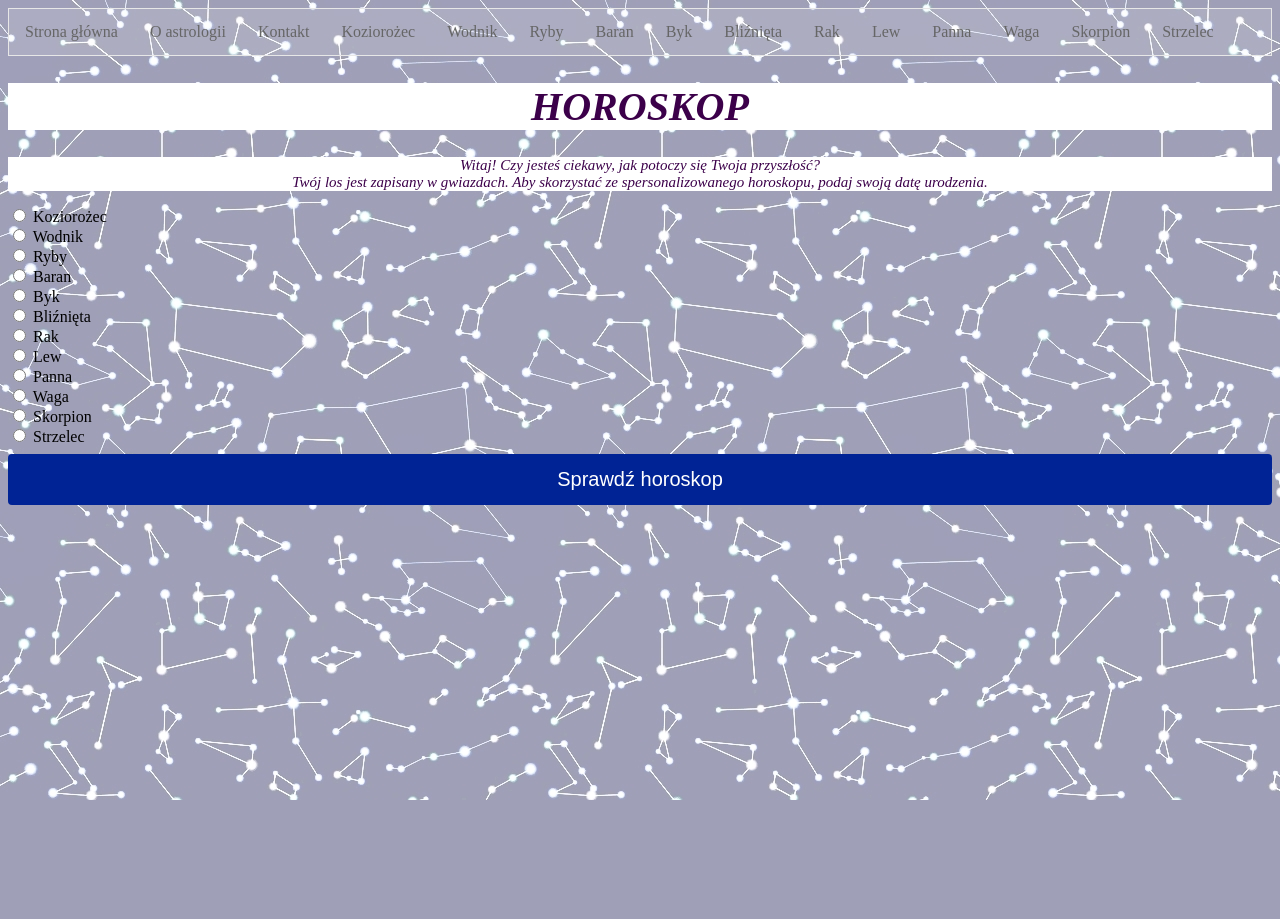
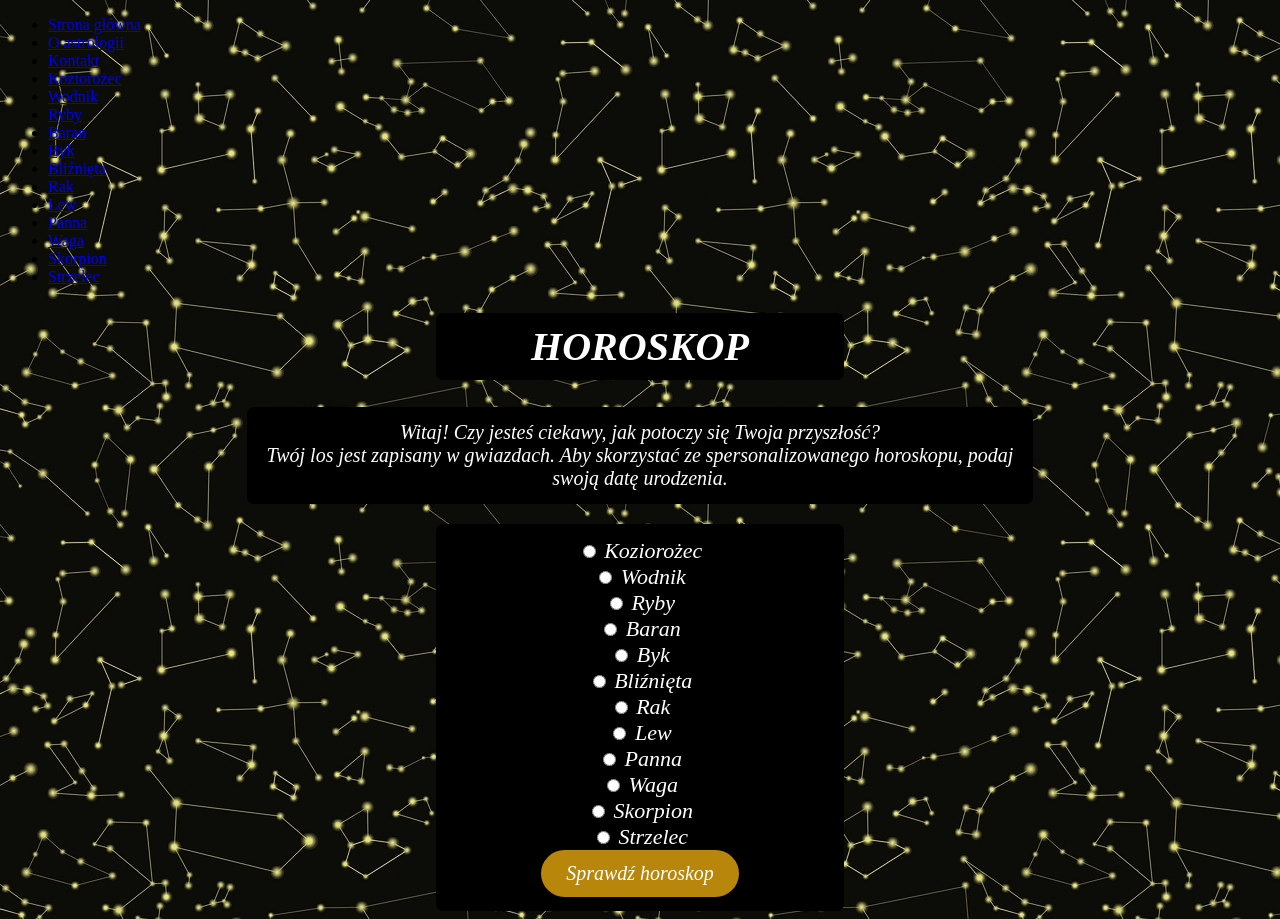
Before and after one commit to werwlo/Horoskop, a Django app: page / in a window 1280 px wide. Before the commit the page ends 800 px from the top, so only its background shows below. Run offline with Django 3.2, Linux system fonts and the light colour scheme.

Commit message:
globalna modyfikacja arkusza stylu

```diff
--- a/static/css/main.css
+++ b/static/css/main.css
@@ -1,79 +1,85 @@
-h1
+h1 /*nagłówek*/
 {
-  text-align: center;
+
+    float: center;
+    display: block;
+    margin-left: auto;
+    margin-right: auto;
+    text-align: center;
+    border-radius: 7px;
+    padding: 10px 14px;
+  width: 30%;
   font-style: italic;
   font-family: "Bookman Old Style";
   font-size: 40px;
-  color: #3C004A;
-  background-color:#FFFFFF;
+  color: white;
+  background-color: black;
 }
 
 body
 {
-  background-image: url("/static/img/stars.jpg");
+  background-image: url("/static/img/stars02.jpg");
 }
 
-p
+p /*treść strony*/
 {
+  width: 60%;
+    float: center;
+    display: block;
+    margin-left: auto;
+    margin-right: auto;
+    text-align: center;
+    border-radius: 7px;
+    padding: 14px 14px;
+  font-style: italic;
+  font-family: "Bookman Old Style";
+  font-size: 20px;
+  color: white;
+  background-color: black;
+}
+
+
+input[type=submit] /*przycisk submit*/
+{
+  color: white;
+  padding: 12px 25px;
+  margin: auto;
+  position: relative;
+  border: none;
+  border-radius: 30px;
+  cursor: pointer;
   text-align: center;
   font-style: italic;
   font-family: "Bookman Old Style";
-  font-size: 15px;
-  color: #3C004A;
-  background-color:#FFFFFF; }
-
-input[type=file], select {
-  width: 100%;
-  padding: 12px 20px;
-  margin: 8px 0;
-  display: inline-block;
-  border: 1px solid #ccc;
-  border-radius: 4px;
-  box-sizing: border-box;
   font-size: 20px;
+  background-color: #B8860B;
 }
 
-input[type=submit] {
-  width: 100%;
-  background-color: #002395;
-  color: white;
-  padding: 14px 20px;
-  margin: 8px 0;
-  border: none;
-  border-radius: 4px;
-  cursor: pointer;
-  font-size: 20px;
+input[type=submit]:hover /*przycisk submit po najechaniu kursorem*/
+{
+  background-color: white;
+  color: black;
 }
 
-input[type=submit]:hover {
-  background-color: #72bcd4;
+
+form /*edycja zawartości formularza*/
+{
+  float: center;
+  display: block;
+  margin-left: auto;
+  margin-right: auto;
+  text-align: center;
+  border-radius: 7px;
+
+  padding: 14px 14px;
+  width: 30%;
+  font-style: italic;
+  font-family: "Bookman Old Style";
+  font-size: 22px;
+  color: white;
+  background-color: #000000;
 }
 
-/* Menu */
-nav ul {
-  list-style-type: none;
-  margin: 0;
-  padding: 0;
-  overflow: hidden;
-  border: 1px solid #e7e7e7;
-  background-color: #f3f3f324;
-}
-
-nav ul li {
-  float: left;
-}
-
-nav ul li a {
-  display: block;
-  color: #666;
-  text-align: center;
-  padding: 14px 16px;
-  text-decoration: none;
-}
-
-nav ul li a:hover:not(.active) {
-  background-color: #ddd;
-}
 
 /* Tables */
 td, th {
```
Also changed, not shown: other parts of static/css/main.css (+82 -0 lines).
